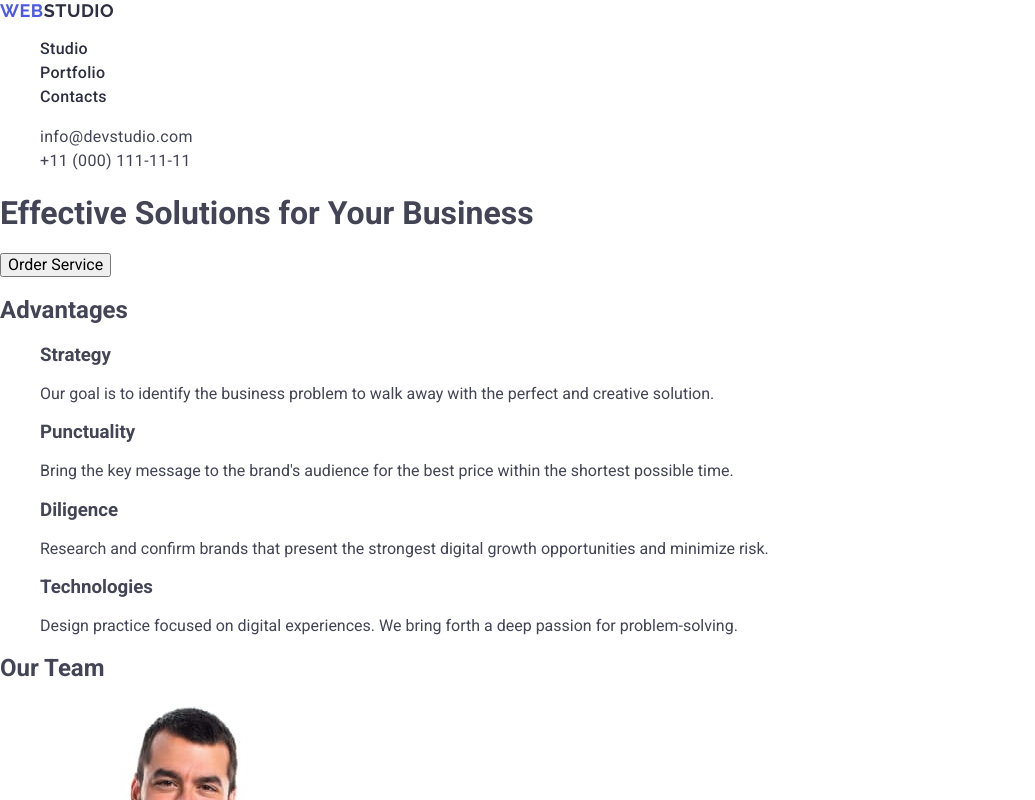
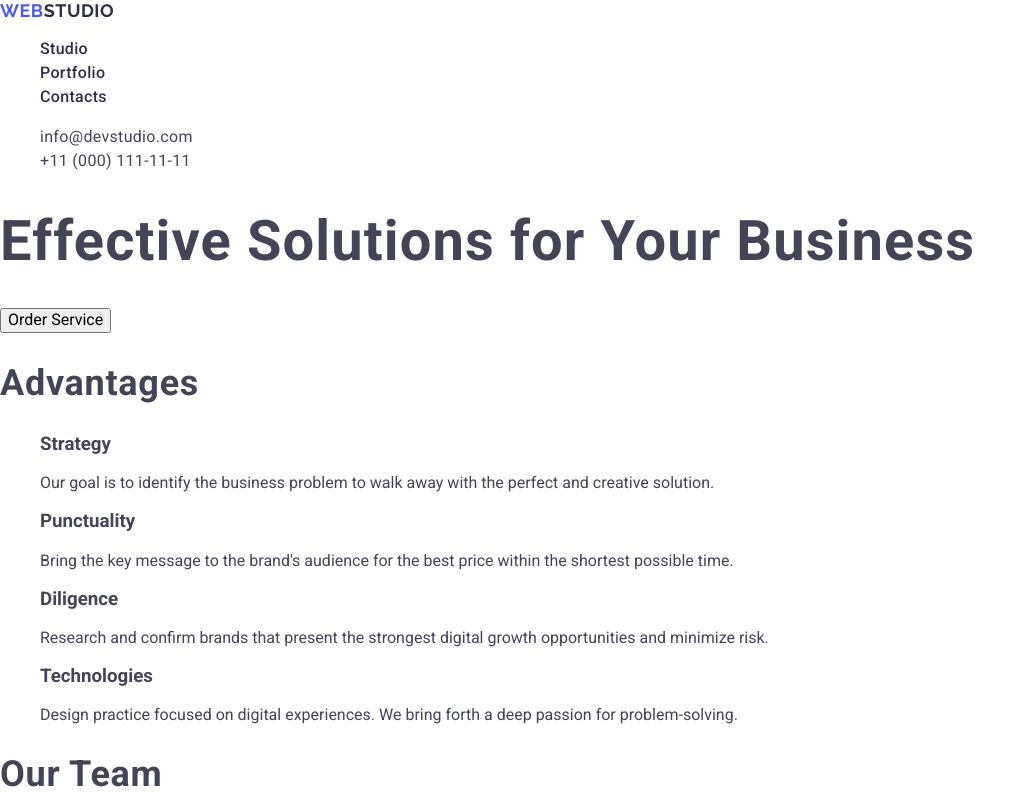
Before and after one commit to parahumanoid/goit-markup-hw-02, a plain HTML site: page index.html in a window 1280 px wide. Shown: the top 800 px of the page, without its empty margins (0-1035 px from the left). Drawn offline with nearby package versions, Linux system fonts and the light colour scheme.

Commit message:
updated css

```diff
--- a/css/styles.css
+++ b/css/styles.css
@@ -11,7 +11,7 @@ ul, ol {
 }
 .logo {
     color:  #4D5AE5;
-    font-family: Raleway, sans-serif;
+    font-family: "Raleway", sans-serif;
     font-size: 18px;
     font-weight: 700;
     line-height: 1.17;
@@ -46,3 +46,14 @@ ul, ol {
 .address-link:focus {
     color: #404BBF;
 }
+.page-header {
+    font-weight: 700;
+    font-size: 56px;
+    letter-spacing: 0.02em;
+    line-height: 60px;
+}
+.section-header {
+    font-weight: 700;
+    font-size: 36px;
+    letter-spacing: 0.02em;
+}
--- a/index.html
+++ b/index.html
@@ -32,11 +32,11 @@
         </header>
         <main>
             <section>
-                <h1>Effective Solutions for Your Business</h1>
+                <h1 class="page-header">Effective Solutions for Your Business</h1>
                 <button type="button">Order Service</button>
             </section>
             <section>
-                <h2>Advantages</h2>
+                <h2 class="section-header">Advantages</h2>
                 <ul>
                     <li>
                         <h3>Strategy</h3>
@@ -69,7 +69,7 @@
                 </ul>
             </section>
             <section>
-                <h2>Our Team</h2>
+                <h2 class="section-header">Our Team</h2>
                 <ul>
                     <li>
                         <img width="264" height="260" src="./images/team/mark-guerrero.jpg" alt="Mark Guerrero">
@@ -94,7 +94,7 @@
                 </ul>
             </section>
             <section>
-                <h2>Our Portfolio</h2>
+                <h2 class="section-header">Our Portfolio</h2>
                 <ul>
                     <li>
                         <img width="360" height="300" src="./images/portfolio/banking-app.jpg" alt="Banking App">
```
